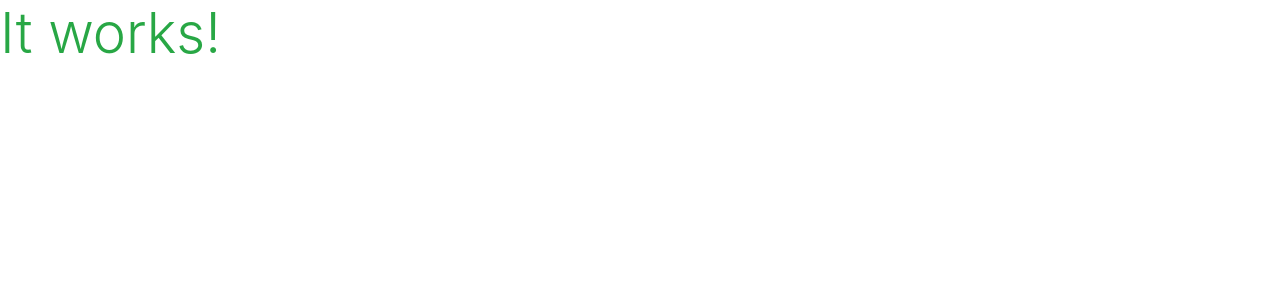
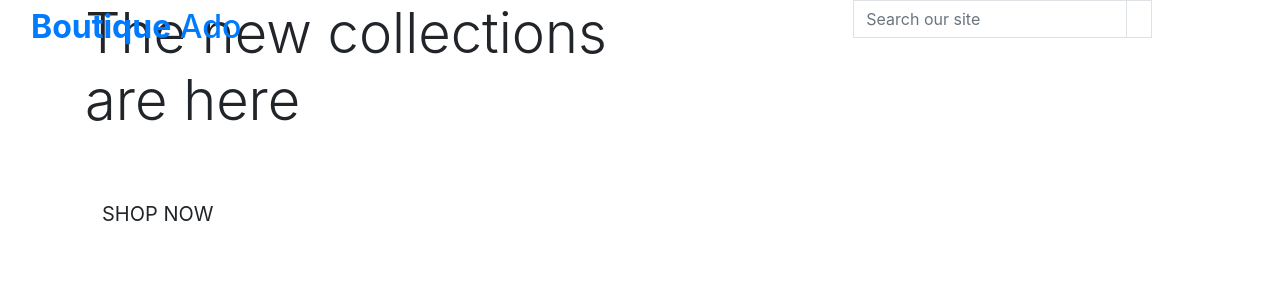
Before and after one commit to stillprocrastinating/tutorial_boutique_ado_v1, a Django app: page / in a window 1280 px wide. Shown: the top 300 px of the page. Run offline with Django 3.2, Linux system fonts and the light colour scheme; some libraries are stand-ins or nearby versions.

Commit message:
homepage and top header part 1

```diff
--- a/home/templates/home/index.html
+++ b/home/templates/home/index.html
@@ -1,8 +1,31 @@
 {% extends "base.html" %}
 {% load static %}
 
+{% block page_header %}
+    <div class="container header-container">
+        <div class="row">
+            <div class="col"></div>
+        </div>
+    </div>
+{% endblock page_header %}
+
 {% block content %}
 
-<h1 class="display-4 text-success">It works!</h1>
+<div class="container h-100">
+    <div class="h-100 row">
+        <div class="col-7 col-md-6 my-auto">
+            <h1 class="display-4 logo-font text-black">
+                The new collections are here
+            </h1>
+            <div class="my-5">
+                <h4>
+                    <a href="" class="btn btn-lg rounded-0 shop-now-button text-uppercase py-3">
+                        Shop now
+                    </a>
+                </h4>
+            </div>
+        </div>
+    </div>
+</div>
 
 {% endblock content %}
--- a/templates/base.html
+++ b/templates/base.html
@@ -23,7 +23,36 @@
   </head>
   <body>
 
-    <header class="container-fluid fixed-top"></header>
+    <header class="container-fluid fixed-top">
+      <div class="row">
+        <div class="col-12 col-lg-4 my-auto py-1 py-lg-0 text-center text-lg-left">
+          <a href="{% url 'home' %}" class="nav-link main-logo-link">
+            <h2 class="logo-font my-0 text-black">
+              <strong>Boutique</strong> Ado
+            </h2>
+          </a>
+        </div>
+        <div class="col-12 col-lg-4 my-auto py-1 py-lg-0"></div>
+        <form action="" method="get">
+          <div class="input-group w-100">
+            <input class="border border-black form-control rounded-0" name="q" placeholder="Search our site" type="text">
+            <div class="input-group-append">
+              <button class="border border-black btn btn-black form-control rounded-0" type="submit">
+                <span class="icon">
+                  <i class="fa-search fa"></i>
+                </span>
+              </button>
+            </div>
+          </div>
+        </form>
+        <div class="col-12 col-lg-4 my-auto py-1 py-lg-0">
+          <ul class="list-inline list-unstyled my-0 text-center text-lg-right">
+            <li class="dropdown list-inline-item"></li>
+            <li class="list-inline-item"></li>
+          </ul>
+        </div>
+      </div>
+    </header>
 
     {% if messages %}
       <div class="message-container"></div>
```
Lines whose indentation alone changed are shown as unchanged.
